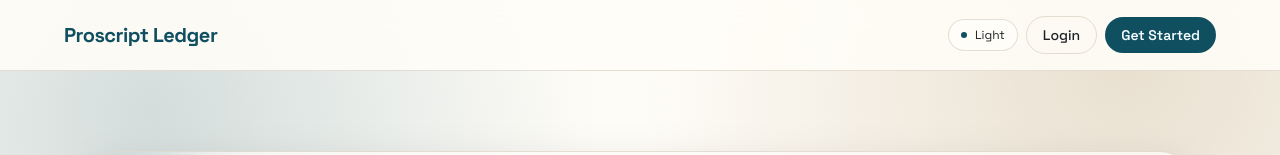
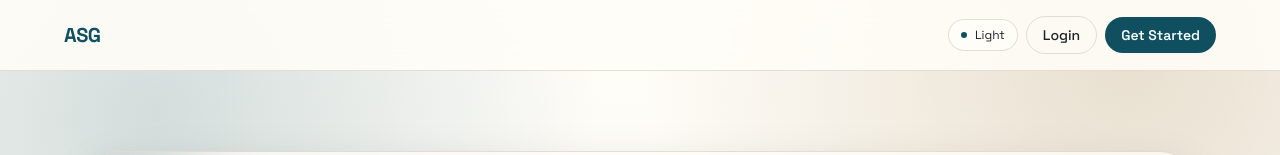
Before and after one commit to Ta1al/automated-SRS-generator, a Next.js app in the folder frontend/: page / in a window 1280 px wide. Shown: the top 155 px of the page. Built offline with nearby package versions, Linux system fonts and the light colour scheme.

Commit message:
fix: update header title

```diff
--- a/frontend/src/app/page.tsx
+++ b/frontend/src/app/page.tsx
@@ -7,7 +7,7 @@ export default function Home() {
     <div className="min-h-screen text-[color:var(--foreground)]">
       <header className="sticky top-0 z-40 border-b border-[color:var(--outline-variant)]/35 bg-[color:var(--surface-lowest)]/88 px-6 py-4 backdrop-blur-lg">
         <div className="mx-auto flex w-full max-w-6xl items-center justify-between">
-          <h1 className="font-headline text-xl font-bold tracking-tight text-[color:var(--primary)]">Proscript Ledger</h1>
+          <h1 className="font-headline text-xl font-bold tracking-tight text-[color:var(--primary)]">ASG</h1>
           <div className="flex items-center gap-2">
             <ThemeToggle size="sm" />
             <Link className="rounded-full border border-[color:var(--outline-variant)]/65 px-4 py-2 text-sm font-medium transition-colors hover:bg-[color:var(--surface-low)]" href="/login">Login</Link>
```
